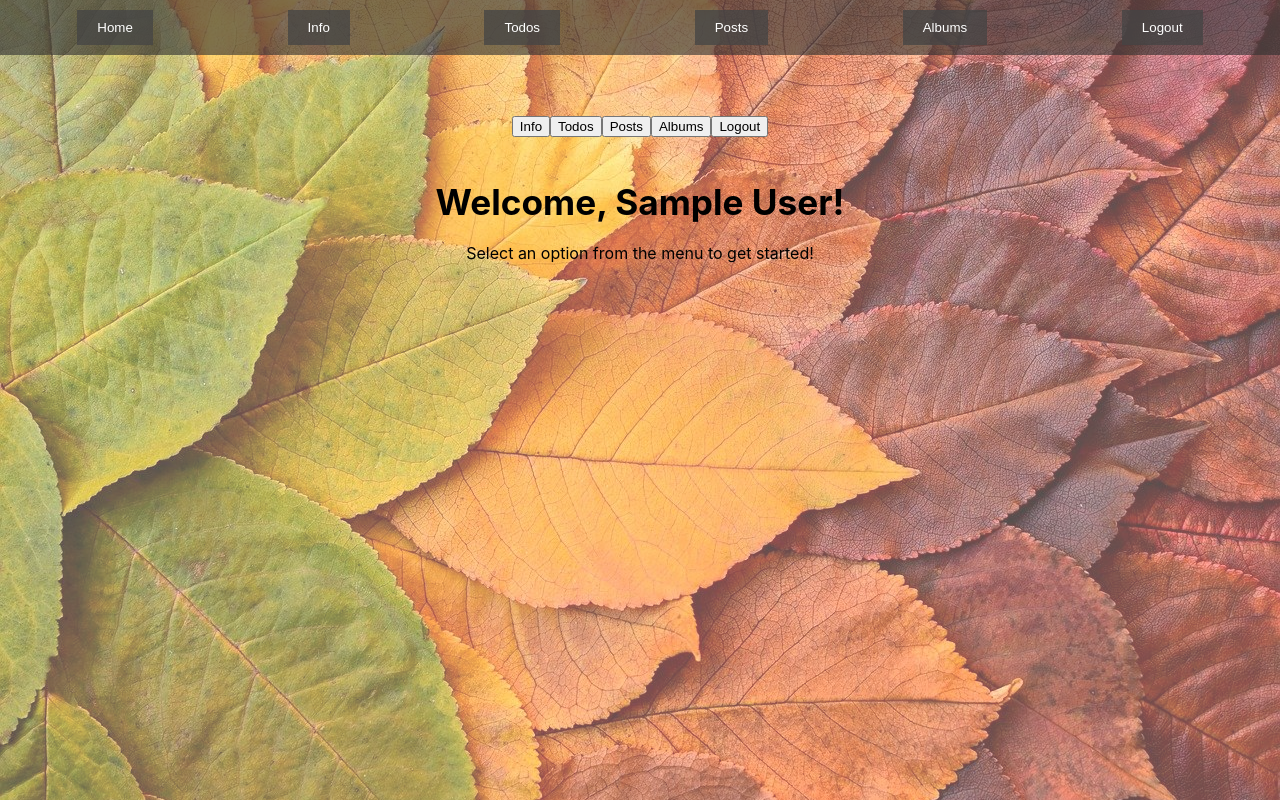
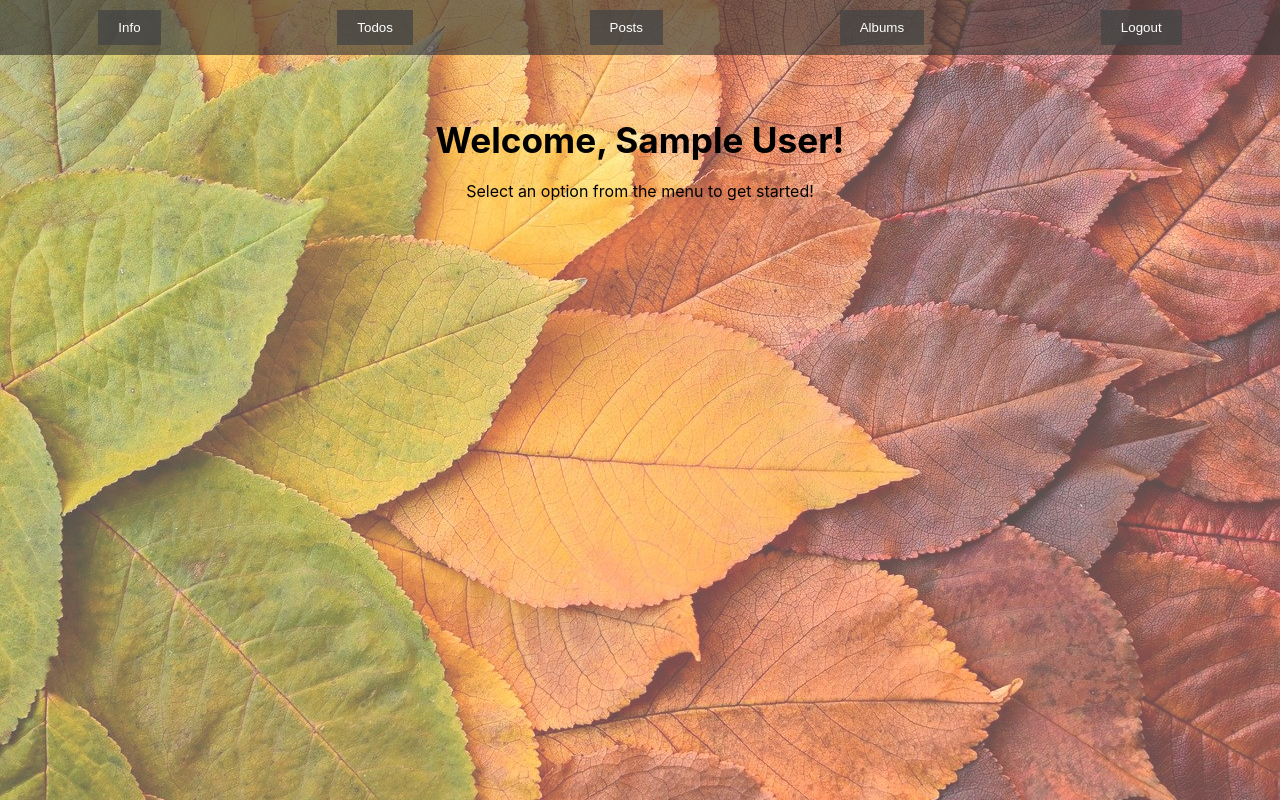
Before and after one commit to bashy-yacob/myApp, a React (Create React App) app: page /users/1/home in a window 1280 px wide. Built offline with nearby package versions, Linux system fonts and the light colour scheme; sample sign-in values are in the browser's storage.

Commit message:
Update titles in db.json and modify navigation buttons in Dashboard and HomePage components

```diff
--- a/src/components/Dashboard/Dashboard.js
+++ b/src/components/Dashboard/Dashboard.js
@@ -15,7 +15,7 @@ const Dashboard = ({ user, onLogout }) => {
     <div className="dashboard">
       <header className="dashboard-header">
         <nav className="dashboard-nav">
-          <button onClick={() => navigate(`/users/${userId}/home`)}>Home</button>
+          {/* <button onClick={() => navigate(`/users/${userId}/home`)}>Home</button> */}
           <button onClick={() => navigate(`/users/${userId}/home/info`)}>Info</button>
           <button onClick={() => navigate(`/users/${userId}/todos`)}>Todos</button>
           <button onClick={() => navigate(`/users/${userId}/posts`)}>Posts</button>
--- a/src/components/HomePage/HomePage.js
+++ b/src/components/HomePage/HomePage.js
@@ -19,15 +19,6 @@ const HomePage = ({ user }) => {
 
   return (
     <div className="home-page">
-      <header className="home-header">
-        <nav className="home-nav">
-          <button onClick={() => navigate(`/users/${userId}/home/info`)} className="home-nav-button">Info</button>
-          <button onClick={() => navigate(`/users/${userId}/todos`)} className="home-nav-button">Todos</button>
-          <button onClick={() => navigate(`/users/${userId}/posts`)} className="home-nav-button">Posts</button>
-          <button onClick={() => navigate(`/users/${userId}/albums`)} className="home-nav-button">Albums</button>
-          <button onClick={handleLogout} className="home-nav-button logout-button">Logout</button>
-        </nav>
-      </header>
       <h1>Welcome, {user?.name}!</h1>
       <main className="home-content">
         <p>Select an option from the menu to get started!</p>
```
Also changed, not shown: db.json.
